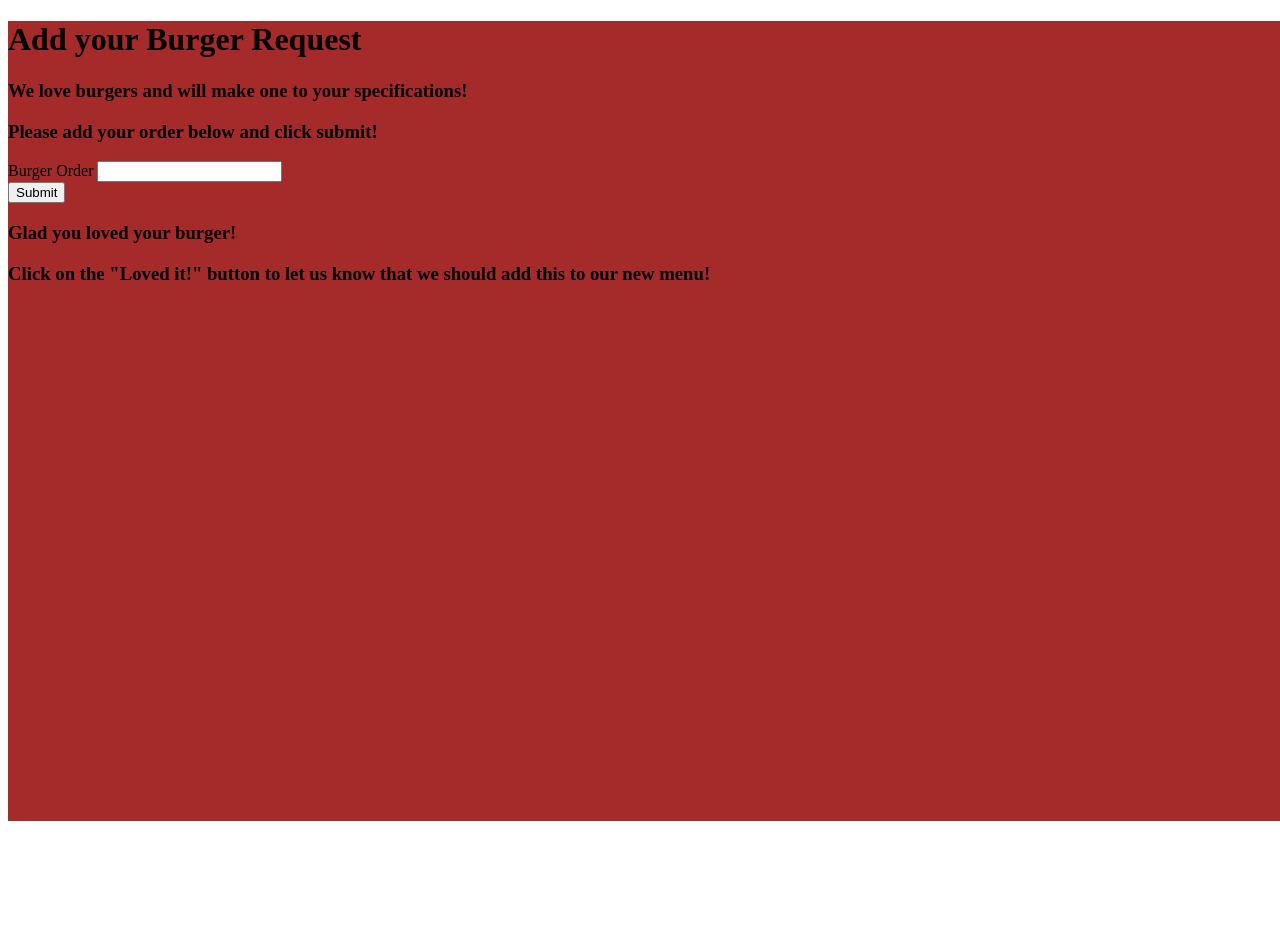
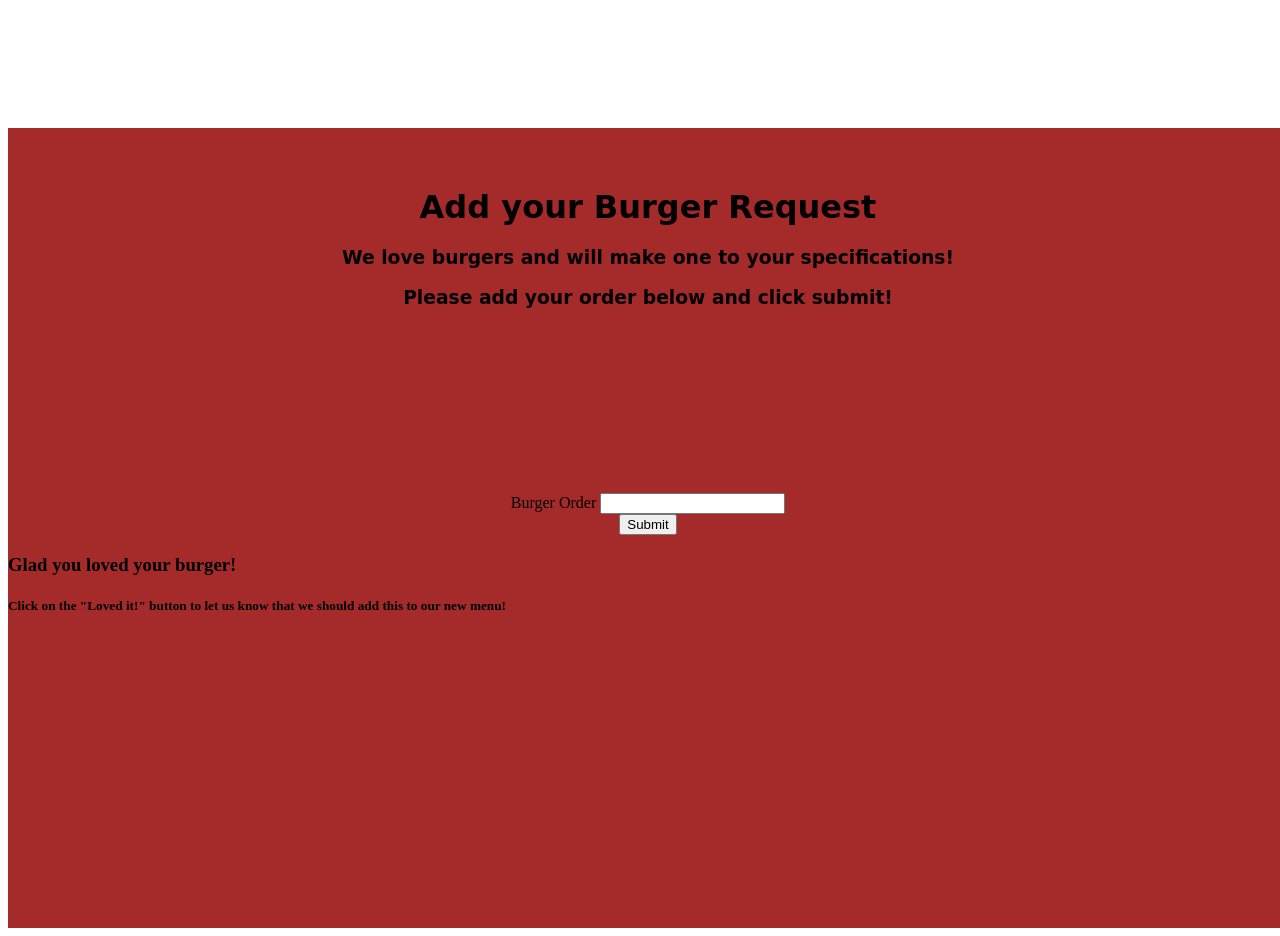
Before and after one commit to elowskya/burgerCreator, a website: page public/index.html in a window 1280 px wide. Before the commit the page ends 829 px from the top, so only its background shows below. Drawn offline with nearby package versions, Linux system fonts and the light colour scheme; files that its build step writes are made by us from their sources.

Commit message:
centering divs on page

```diff
--- a/public/index.html
+++ b/public/index.html
@@ -12,23 +12,26 @@
 
 <body>
   <div class="container">
+    <div class="title">
     <h1>Add your Burger Request</h1>
     <h3>We love burgers and will make one to your specifications!</h3>
     <h3>Please add your order below and click submit!</h3>
+  </div>
+  <div class="orderForm">
     <form>
       <div>
-        <label for="uname">Burger Order </label>
+        <label for="name">Burger Order </label>
         <input type="text" id="burgerOrder" name="burgerName" />
       </div>
       <div><button id="submitButton">Submit</button></div>
     </form>
-
+  </div>
     <div>
       <h3>Glad you loved your burger!</h3>
-      <h3>
+      <h5>
         Click on the "Loved it!" button to let us know that we should add this
         to our new menu!
-      </h3>
+      </h5>
       <div id="burgerDevoured"></div>
     </div>
   </div>
--- a/public/styles/style.css
+++ b/public/styles/style.css
@@ -3,3 +3,15 @@
     height: 100vh;
     background-color: brown;
 }
+
+.title {
+    text-align: center;
+    font-family: cursive;
+    font-weight: bold;
+    margin: 10%;
+    padding: 3%;
+}
+
+.orderForm {
+    text-align: center;
+}
```
